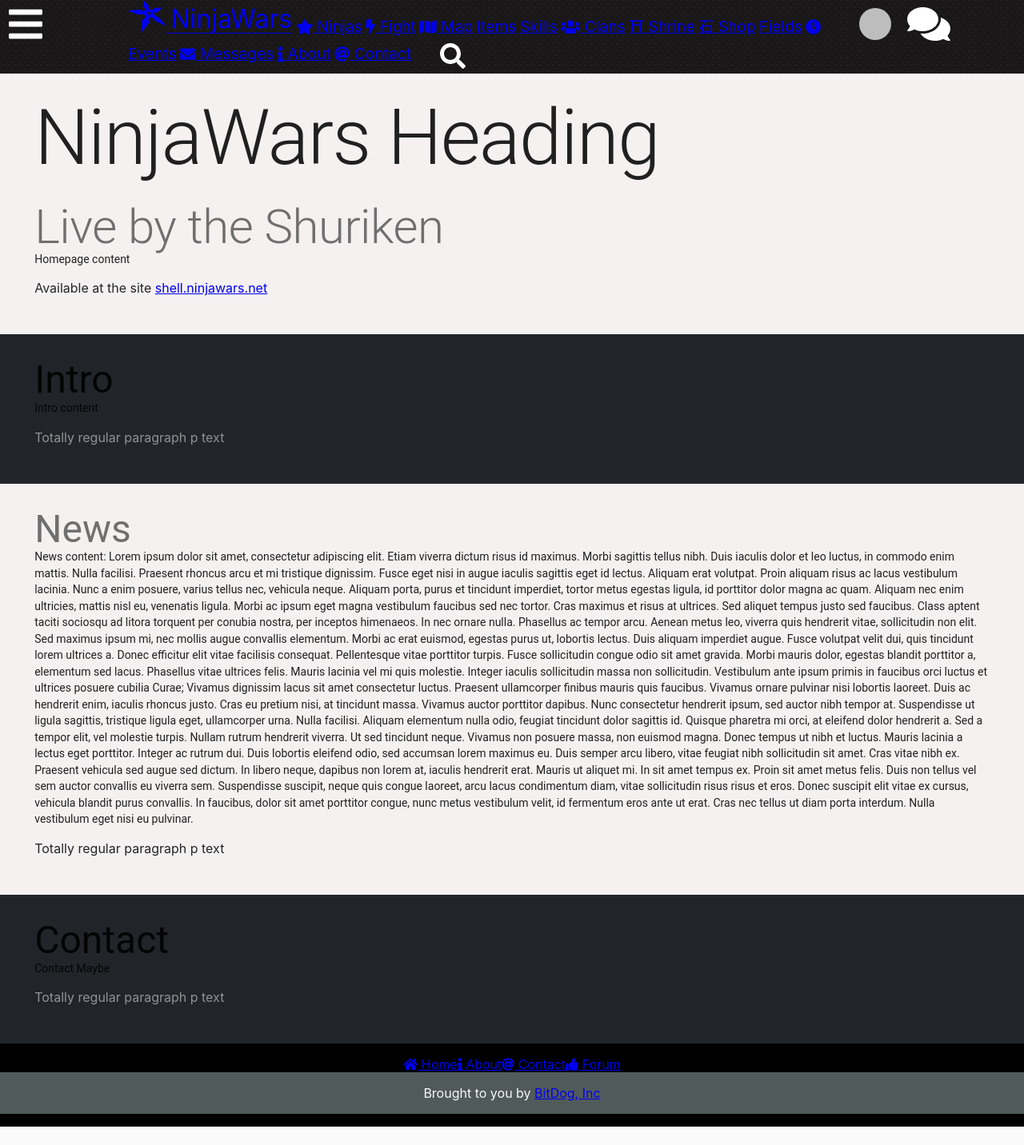
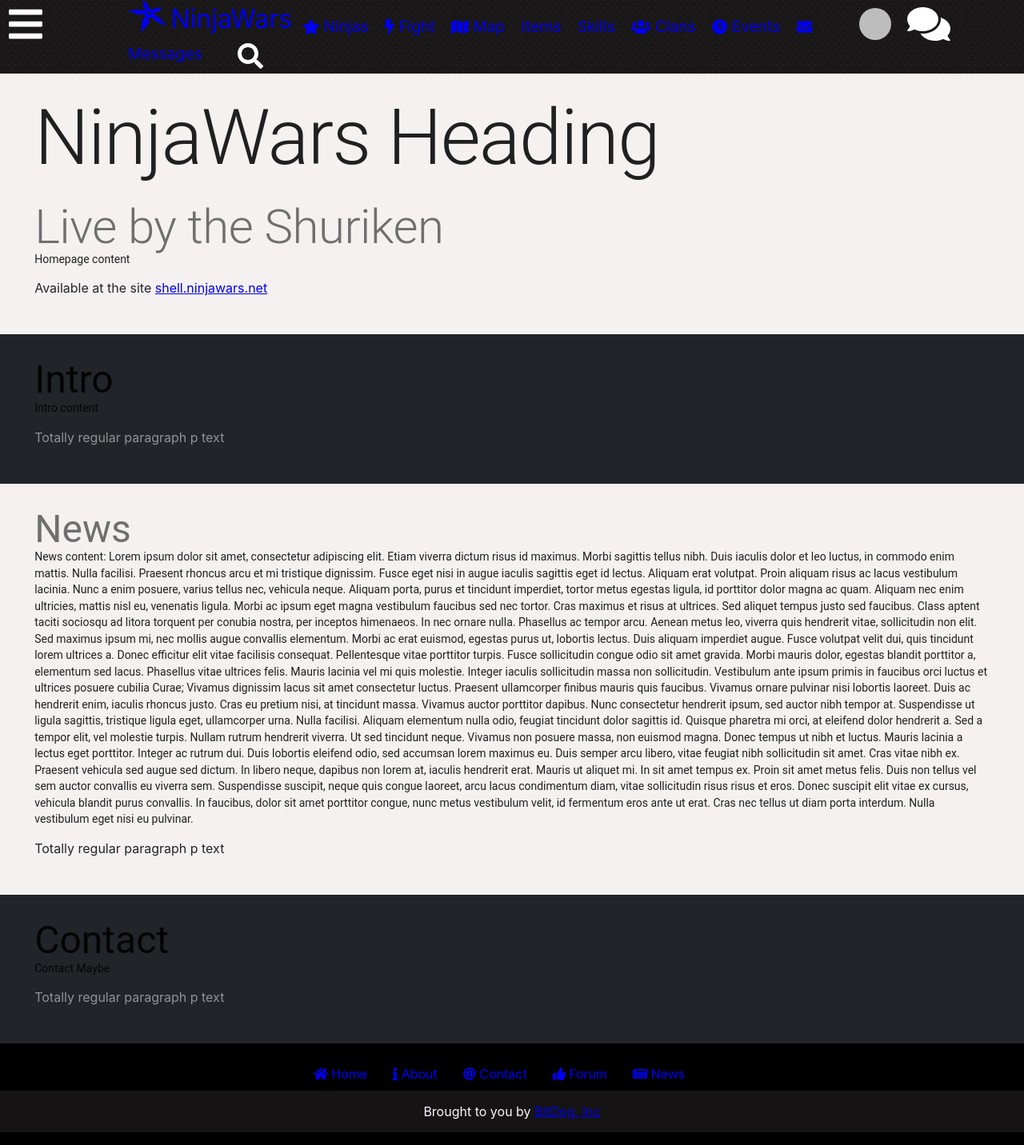
Before and after one commit to NinjaWars/nw-r, a React (Create React App) app: page / in a window 1280 px wide. Shown: the whole page at 80% size. Before the commit the page ends 1409 px from the top, so only its background shows below. Built offline with nearby package versions, Linux system fonts and the light colour scheme; a web font is replaced by a local one.

Commit message:
Try breaking header links at certain breakpoints,
incorporate additional svg icons.

```diff
--- a/package.json
+++ b/package.json
@@ -8,6 +8,7 @@
   },
   "dependencies": {
     "@fortawesome/fontawesome-svg-core": "^1.2.19",
+    "@fortawesome/free-brands-svg-icons": "^5.9.0",
     "@fortawesome/free-solid-svg-icons": "^5.9.0",
     "@fortawesome/react-fontawesome": "^0.1.4",
     "@material-ui/core": "^3.5.1",
--- a/src/components/Fbar/Fbar.jsx
+++ b/src/components/Fbar/Fbar.jsx
@@ -7,32 +7,16 @@
 import fLinks from '../../views/footerLinks'
 import styles from './fbar.module.css'
 
-/*
-const styles = () => ({
-    footer: {},
-    expandible: {},
-    linkList: {
-        display: 'flex',
-        flexDirection: 'row',
-        justifyContent: 'center',
-        padding: '0 1rem',
-        '& > a': {
-            paddingRight: '1rem',
-        },
-    },
-})
-*/
-
 /**
- * A sticky footer that can expand upwards
+ * A sticky footer that can expand downwards
  * @param {*} props
  */
 const Fbar = (props) => {
     const { className, ...rest } = props
     return (
         <footer className={cx(className, styles.fbar)} {...rest}>
-            <div className={styles.linkList}>
-                {fLinks.map(link => <a href={link.url} key={link.url}>{link.icon} {link.text}</a>)}
+            <div className={styles['link-list']}>
+                {fLinks.map(link => <Link to={link.url} key={link.url}>{link.icon} {link.text}</Link>)}
             </div>
             <div className={styles.expandible} style={{textAlign: 'center'}}>
                 Brought to you by
--- a/src/components/Fbar/fbar.module.css
+++ b/src/components/Fbar/fbar.module.css
@@ -5,14 +5,16 @@
 }
 .expandible{
     padding: 1rem;
-    background-color: rgb(81, 90, 90);
+    background-color: rgba(43, 38, 38, 0.5);
 }
 .link-list{
     display: flex;
     flex-direction: row;
     justify-content: center;
+    padding: 0.7rem 2rem;
 }
 .link-list > a {
     display:inline-block;
-    padding-right: 1rem;
+    padding-right: 2rem;
+    text-decoration: none;
 }
--- a/src/components/Hbar/hbar.module.css
+++ b/src/components/Hbar/hbar.module.css
@@ -20,6 +20,7 @@
 .core a{
     line-height: 1.3rem;
     font-size: 1.2rem;
+    text-decoration: none;
 }
 
 .follower {
--- a/src/components/Layout/Layout.jsx
+++ b/src/components/Layout/Layout.jsx
@@ -3,7 +3,7 @@
 import PropTypes from 'prop-types'
 import cx from 'classnames'
 import { withStyles } from '@material-ui/core/styles'
-import { Drawer, Avatar, Button } from '@material-ui/core'
+import { Drawer, Avatar, Button, Hidden } from '@material-ui/core'
 import { faBars, faComments, faAt, faInfo, faTimes } from '@fortawesome/free-solid-svg-icons'
 import { FontAwesomeIcon as Icon } from '@fortawesome/react-fontawesome'
 
@@ -12,7 +12,7 @@
 import { SearchCompact } from '../Search/Search'
 import LogoArea from '../LogoArea'
 import bgImage from '../../images/bg/rebel.png'
-import hLinks from '../../views/headerLinks'
+import links from '../../views/headerLinks'
 /* import styles2 from './layout.module.css' */
 
 const styles = theme => ({
@@ -56,7 +56,6 @@
         display: 'inline',
         '& a': {
             padding: '0 0.5rem',
-            display: 'inline-block',
         }
     },
     searchArea: {
@@ -102,6 +101,12 @@
     className: PropTypes.string,
 }
 
+const BreakingLink = ({ link })=>{
+    const Cont = <><Link key={link.url} to={link.url}>{link.icon} {link.text}</Link>{' '}</>
+    const Final = link.break ? <Hidden only={link.break}>{Cont}</Hidden> : Cont
+    return Final
+}
+
 /**
  * General 1-column layout with side drawers
  * Header HBar area also includes 3 sections for leading hamburger nav, core links /logo / search, and profile / chat
@@ -136,9 +141,9 @@
                     <Link to="/">
                         <LogoArea shrinkable title="NinjaWars" />
                     </Link>{' '}
-                    <span className={classes.linklist}>
-                        {hLinks.map((hLink)=>(
-                            <><Link key={hLink.url} to={hLink.url}>{hLink.icon} {hLink.text}</Link>{' '}</>
+                    <span className={classes.linkList}>
+                        {links.map((link)=>(
+                            <BreakingLink link={link} />
                         ))}
                     </span>
                     <span className={classes.searchArea}>
--- a/src/views/footerLinks.js
+++ b/src/views/footerLinks.js
@@ -1,5 +1,5 @@
 import React from 'react'
-import { faHome, faAt, faInfo, faEnvelope, faThumbsUp } from '@fortawesome/free-solid-svg-icons'
+import { faHome, faAt, faInfo, faThumbsUp, faNewspaper } from '@fortawesome/free-solid-svg-icons'
 import { FontAwesomeIcon as Icon } from '@fortawesome/react-fontawesome'
 
 const links = [
@@ -22,7 +22,12 @@
         icon: <Icon icon={faThumbsUp} />,
         url: 'https://facebook.com/ninjawars.net',
         text: 'Forum',
-    }
+    },
+    {
+        icon: <Icon icon={faNewspaper} />,
+        url: '/news',
+        text: 'News',
+    },
 ]
 
 export default links
--- a/src/views/fullLinks.js
+++ b/src/views/fullLinks.js
@@ -1,17 +1,27 @@
 import React from 'react'
-import { faNewspaper, faBolt } from '@fortawesome/free-solid-svg-icons'
+import { faNewspaper, faBolt, faInfo, faAt } from '@fortawesome/free-solid-svg-icons'
 import { FontAwesomeIcon as Icon } from '@fortawesome/react-fontawesome'
 
 const links = [
+    {
+        icon: <Icon icon={faBolt} />,
+        url: '/fight',
+        text: 'Fight',
+    },
     {
         icon: <Icon icon={faNewspaper} />,
         url: '/news',
         text: 'News',
     },
     {
-        icon: <Icon icon={faBolt} />,
-        url: '/fight',
-        text: 'Fight',
+        icon: <Icon icon={faInfo} />,
+        url: '/about',
+        text: 'About',
+    },
+    {
+        icon: <Icon icon={faAt} />,
+        url: '/contact',
+        text: 'Contact',
     },
 ]
 
--- a/src/views/headerLinks.js
+++ b/src/views/headerLinks.js
@@ -1,5 +1,6 @@
 import React from 'react'
-import { faStar, faBolt, faMap, faUsers, faPagelines, faAt, faClock, faInfo, faEnvelope } from '@fortawesome/free-solid-svg-icons'
+import { faStar, faBolt, faMap, faUsers, faClock, faEnvelope } from '@fortawesome/free-solid-svg-icons'
+import { faPagelines } from '@fortawesome/free-brands-svg-icons'
 import { FontAwesomeIcon as Icon } from '@fortawesome/react-fontawesome'
 
 const links = [
@@ -37,16 +38,19 @@
         icon: '⛩',
         url: '/shrine',
         text: 'Shrine',
+        break: ['lg', 'xl'],
     },
     {
         icon: '石',
         url: '/shop',
         text: 'Shop',
+        break: ['lg', 'xl'],
     },
     {
         icon: <Icon icon={faPagelines} />,
         url: '/work',
         text: 'Fields',
+        break: ['lg', 'xl'],
     },
     {
         icon: <Icon icon={faClock} />,
@@ -58,16 +62,6 @@
         url: '/messages',
         text: 'Messages',
     },
-    {
-        icon: <Icon icon={faInfo} />,
-        url: '/about',
-        text: 'About',
-    },
-    {
-        icon: <Icon icon={faAt} />,
-        url: '/contact',
-        text: 'Contact',
-    },
 ]
 
 export default links
```
Also changed, not shown: 2 other files (tests, documents, lock files or other folders).
